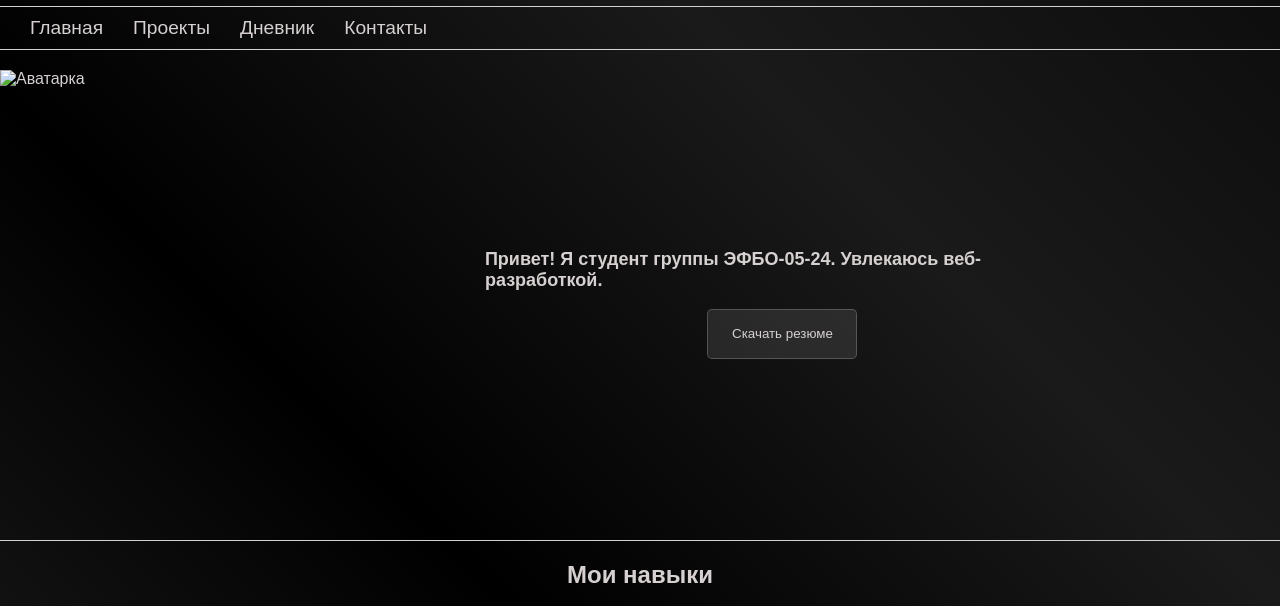
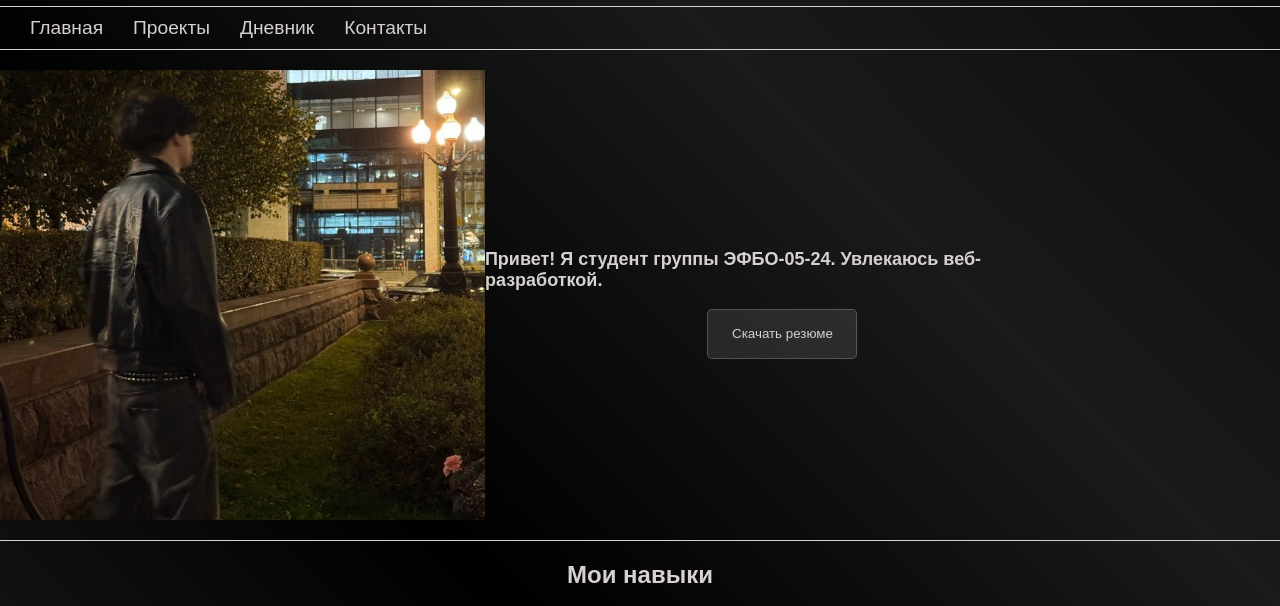
Before and after one commit to Taymon-afk/portfolio, a plain HTML site: page index.html in a window 1280 px wide. Shown: the part 164-770 px from the top of the page. Drawn offline with Linux system fonts and the light colour scheme; the site is published under a folder, as on GitHub Pages, so addresses that start at the root find nothing; a web font is replaced by a local one.

Commit message:
Update index.html

```diff
--- a/index.html
+++ b/index.html
@@ -25,7 +25,7 @@
         </header>
         <main class="main">
             <section class="profile">
-                <img src="/img/profile.jpg" alt="Аватарка" class="Ava">
+                <img src="img/profile.jpg" alt="Аватарка" class="Ava">
                 <div class="info-block">
                     <p class="info">Привет! Я студент группы ЭФБО-05-24. Увлекаюсь веб-разработкой.</p>
                     <a href="assets/resume.pdf" download="Мое_резюме.pdf"><button class="download">Скачать резюме</button></a>
```
